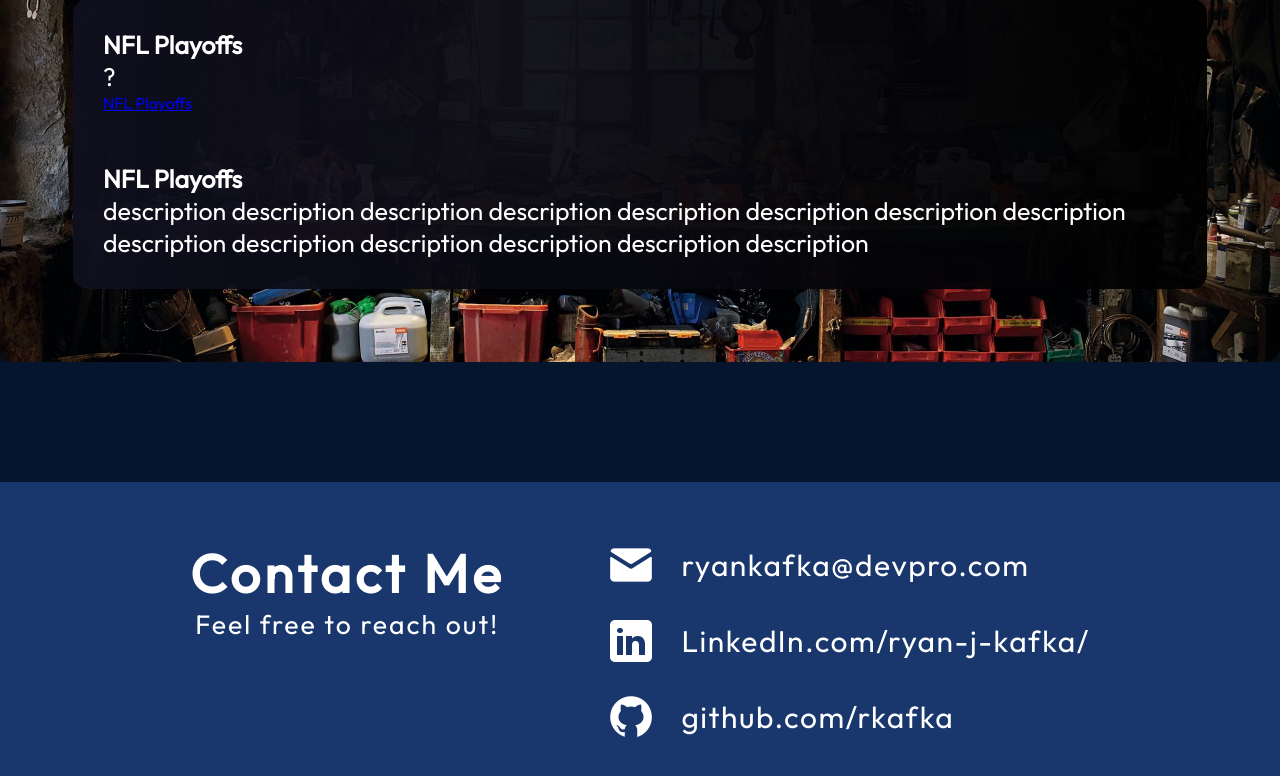
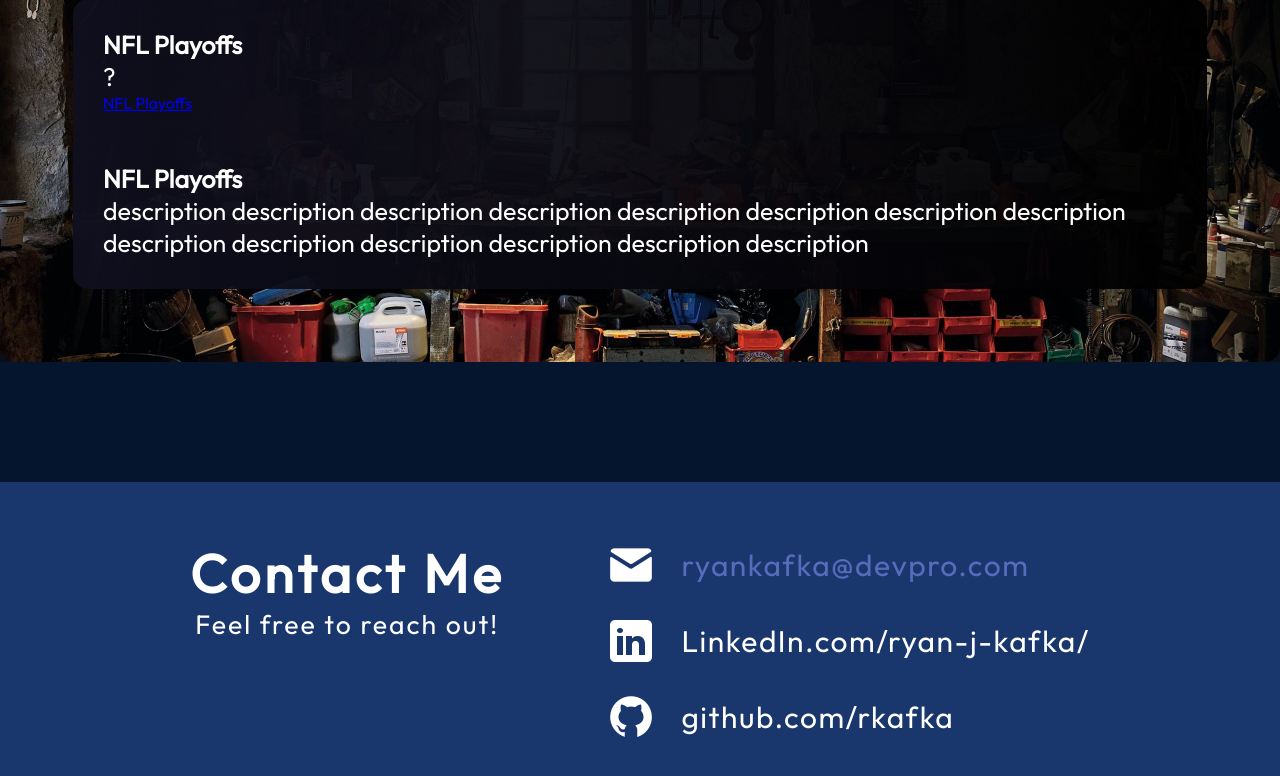
Before and after one commit to rkafka/rjksummer-personal-website, a React (Vite) app: page / in a window 1280 px wide. In both pictures the pointer is over the link "ryankafka@devpro.com". Shown: the part 5815-6591 px from the top of the page. Built offline with nearby package versions, Linux system fonts and the light colour scheme.

Commit message:
new favicon + contact hover effect added

```diff
--- a/index.html
+++ b/index.html
@@ -2,7 +2,7 @@
 <html lang="en">
   <head>
     <meta charset="UTF-8" />  <!-- -->
-    <!-- FAVICON --> <link rel="icon" type="image/png" href="/src/assets/RJlogo.png" />
+    <!-- FAVICON --> <link rel="icon" type="image/png" href="/public/assets/rjlogo-1-24-25.png" />
     <meta name="viewport" content="width=device-width, initial-scale=1.0" />
     <title>rjksummer</title>
   </head>
--- a/src/components/Contact/Contact.module.css
+++ b/src/components/Contact/Contact.module.css
@@ -48,6 +48,9 @@
     font-weight: 400;
     letter-spacing: 1.5px;
 }
+.link a:hover {
+    color:var(--color-primary);
+}
 
 
 @media screen and (max-width: 830px) {
```
Also changed, not shown: public/assets/rjlogo-1-24-25.png (added).
